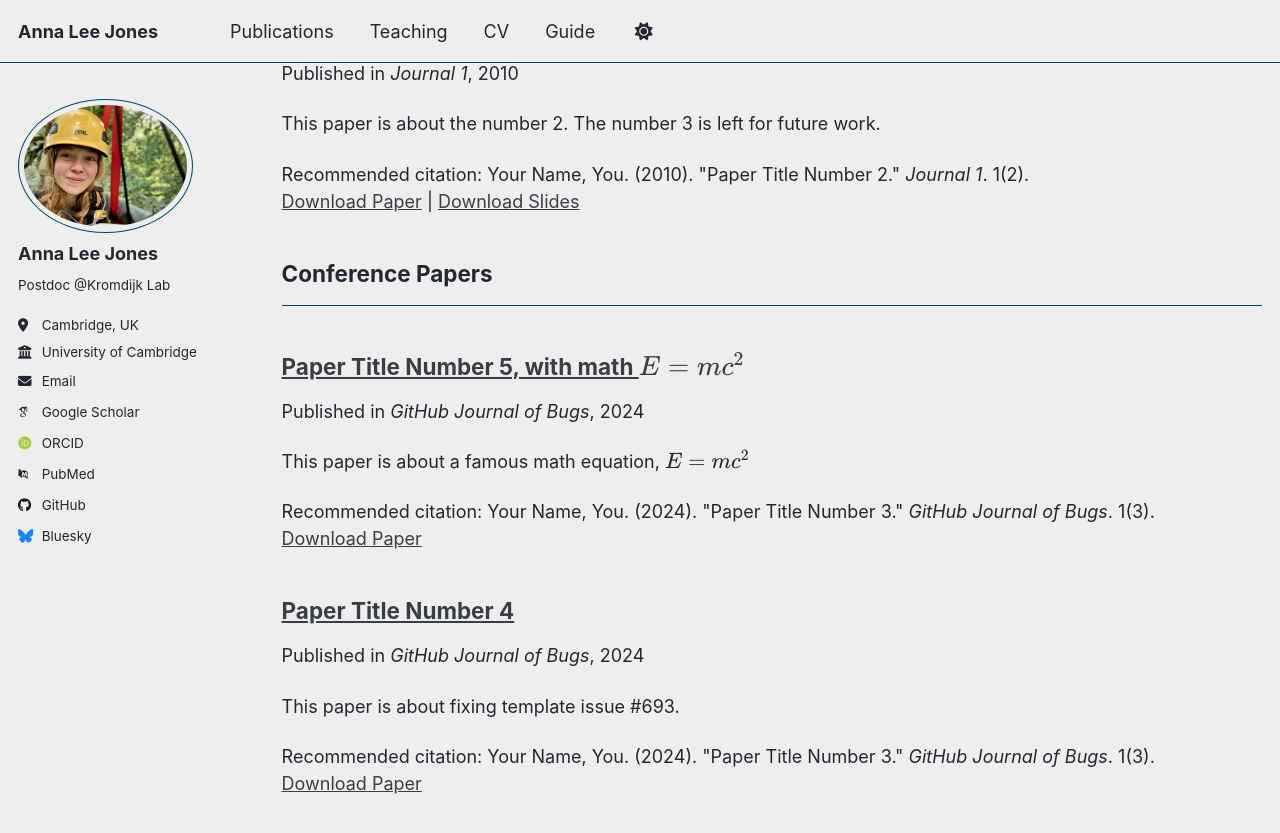
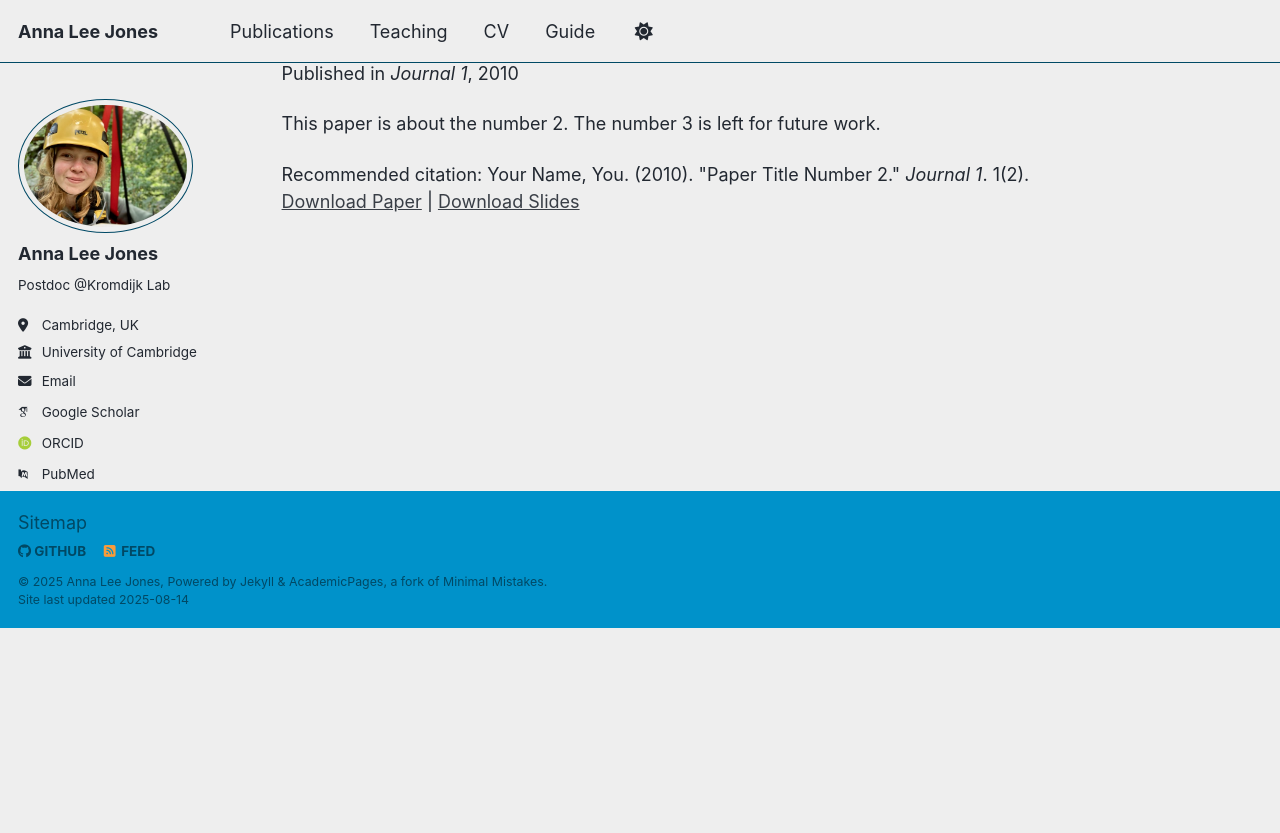
Before and after one commit to Anna-Lee-Jones/Anna-Lee-Jones.github.io, a Jekyll site: the page built from _pages/publications.html, in a window 1280 px wide and 900 px high, scrolled down 806 px. Shown: the top 833 px of the window. Built offline with Jekyll 4.4.1, drawn with Linux system fonts in a browser that asks for light colours; some web fonts are replaced; a script that is not in the unit is left out; after the commit the page ends 1434 px from its top, so only the background shows below that.

Commit message:
Update _config.yml

```diff
--- a/_config.yml
+++ b/_config.yml
@@ -80,12 +80,8 @@ author:
 
 # Publication Category - The following the list of publication categories and their headings
 publication_category:
-  books:
-    title: 'Books'
   manuscripts:
     title: 'Journal Articles'
-  conferences:
-    title: 'Conference Papers'
 
 # Site Settings
 teaser                   :  # filename of teaser fallback teaser image placed in /images/, .e.g. "500x300.png"
```
